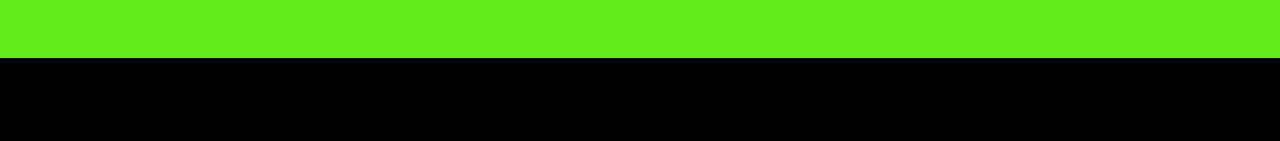
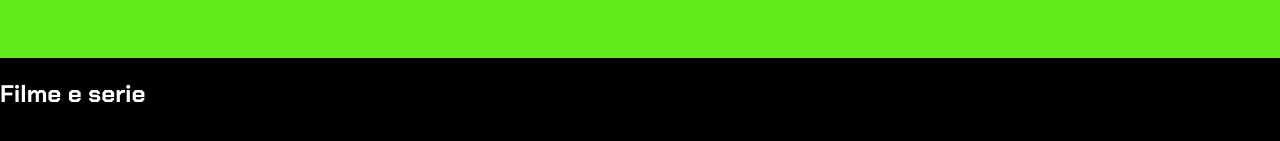
Before and after one commit to leozinn001/aluraflix, a plain HTML site: page index.html in a window 1280 px wide. Shown: the part 507-648 px from the top of the page. Drawn offline with Linux system fonts and the light colour scheme.

Commit message:
Add files via upload

```diff
--- a/index.html
+++ b/index.html
@@ -28,6 +28,10 @@
         </div>
     </section>
 
+    <selection>
+        <h2>Filme e serie<h2>
+            <div>
+
 </body>
 
 </html>
```
